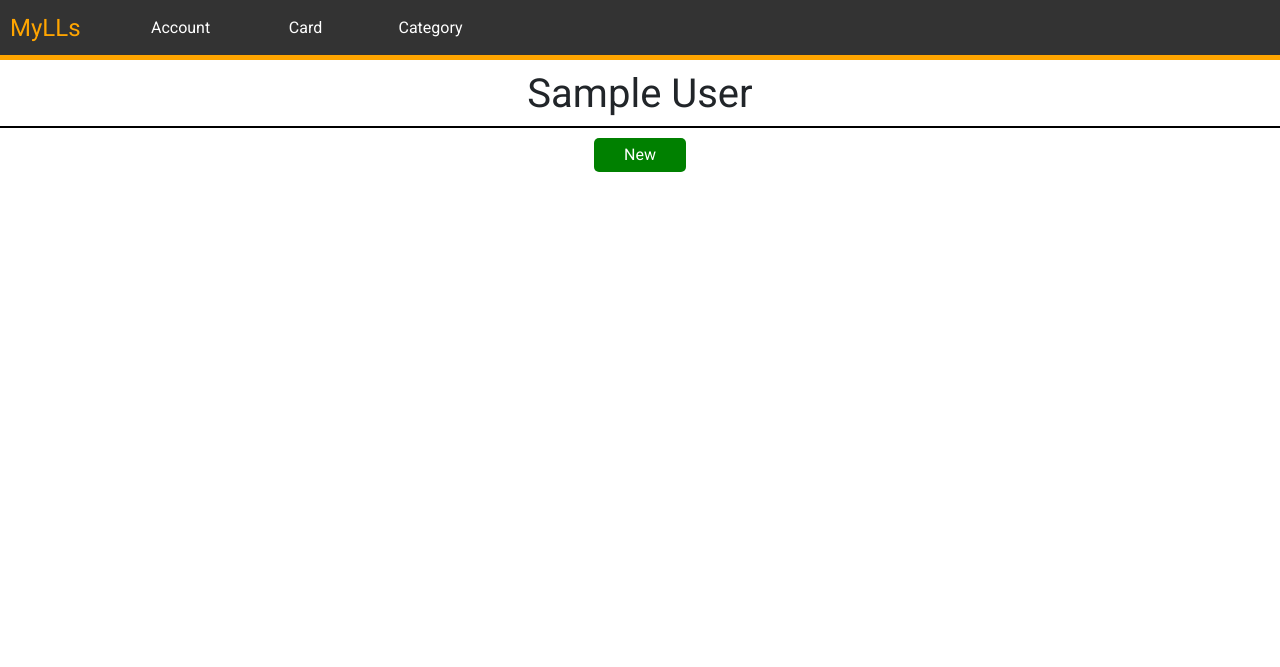
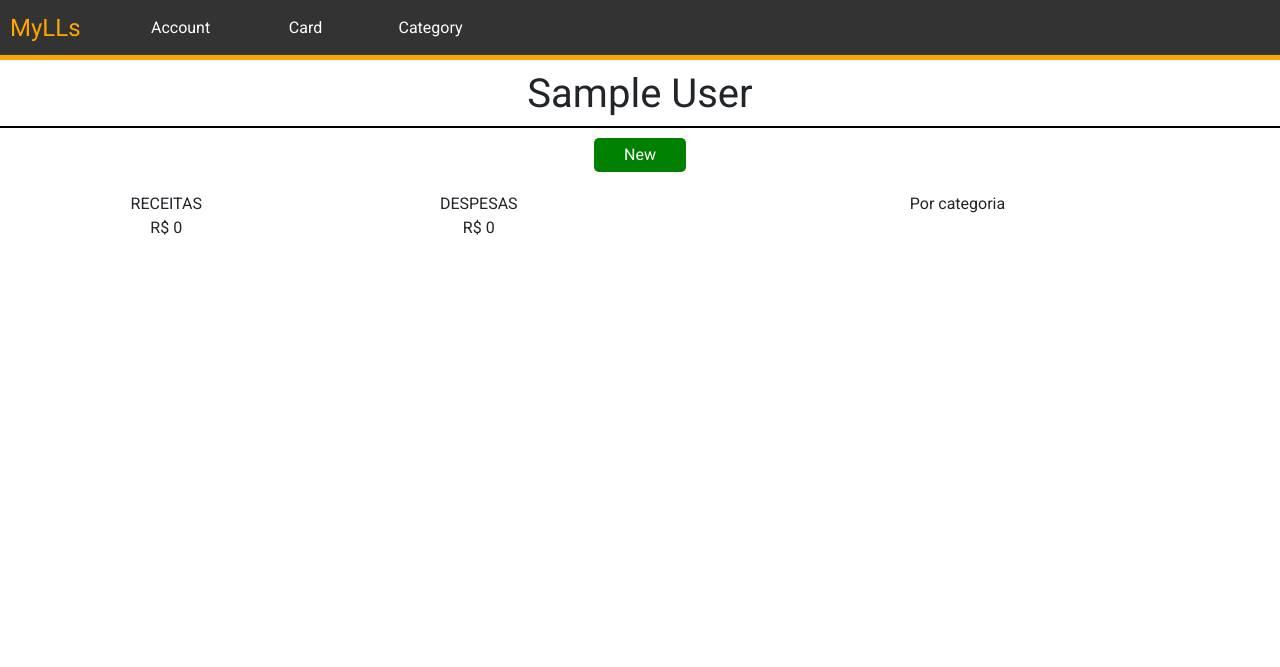
Before and after one commit to bbortolli/php-treino, a PHP site: page /accounts/view.php?id=1 in a window 1280 px wide. Shown: the top 667 px of the page. Run offline with PHP 8.4, Linux system fonts and the light colour scheme; the visitor is signed in with stand-in values (Sample User, id 1); data that the repository does not hold is empty; some libraries are stand-ins or nearby versions.

Commit message:
Dashboard style, scripts

```diff
--- a/accounts/view.php
+++ b/accounts/view.php
@@ -75,7 +75,6 @@
 
 <div class="content-items">
 	<div class="leftgrid">
-		<div class="gridcontrol scrolly">
 		<?php if ($transactionList) : ?>
 		<table class="table">
 			<tr>
@@ -89,7 +88,7 @@
 			<?php if ($t['type'] === 'in') : ?>
 				<?php $moneyFormat = number_format($t['value'], 2, '.', ','); ?>
 				<tr class="<?= $t['type']; ?>">
-						<td><?= $moneyFormat; ?></td>
+					<td class="inAux"><?= $moneyFormat; ?></td>
 					<td><?= $t['date']; ?></td>
 					<td><?= $t['category']; ?></td>
 					<td><?= $t['description']; ?></td>
@@ -105,9 +104,7 @@
 		<?php endif; ?>
 		</table>
 	</div>
-	</div>
 	<div class="rightgrid">
-		<div class="gridcontrol scrolly">
 		<?php if ($transactionList) : ?>
 		<table class="table">
 			<tr>
@@ -121,7 +118,7 @@
 			<?php if ($t['type'] === 'out') : ?>
 				<?php $moneyFormat = number_format($t['value'], 2, '.', ','); ?>
 				<tr class="<?= $t['type']; ?>">
-						<td><?= $moneyFormat; ?></td>
+					<td class="outAux"><?= $moneyFormat; ?></td>
 					<td><?= $t['date']; ?></td>
 					<td><?= $t['category']; ?></td>
 					<td><?= $t['description']; ?></td>
@@ -137,6 +134,20 @@
 		<?php endif; ?>
 		</table>
 	</div>
+	<div class="botleft">
+		<div class="amounts midwid">
+			<span>RECEITAS</span>
+			<span class="totalr"></span>
+		</div>
+		<div class="amounts midwid">
+			<span>DESPESAS</span>
+			<span class="totald"></span>
+		</div>
+	</div>
+	<div class="botright">
+		<div class="amounts">
+			<span>Por categoria</span>
+		</div>
 	</div>
 </div>
 
--- a/css/style.css
+++ b/css/style.css
@@ -6,11 +6,10 @@
 
 body {
     display: grid;
-    grid-template-rows: 60px 1fr 10vh;
+    grid-template-rows: 60px 1fr;
     grid-template-areas:
         "header"
-        "main"
-        "footer"
+        "main";
 }
 
 .header {
@@ -36,10 +35,33 @@ main {
 
 .leftgrid {
     grid-area: leftgrid;
+    overflow-y: auto;
 }
 
 .rightgrid {
     grid-area: rightgrid;
+    overflow-y: auto;
+}
+
+.botleft {
+    grid-area: botleft;
+    display: flex;
+}
+
+.botright {
+    grid-area: botright;
+}
+
+.midwid {
+    width: 50%;
+}
+
+.amounts {
+    text-align: center;
+}
+
+.amounts span {
+    display: block;
 }
 
 h1 {
@@ -279,11 +301,12 @@ tr.out, tr.out:hover td {
 }
 
 .content-items {
-    margin: 50px 10px;
+    margin: 20px 10px;
     display: grid;
     grid-template-columns: 1fr 1fr;
-    grid-template-rows: 306px 1fr;
+    grid-template-rows: 1fr 306px;
     grid-template-areas:
+        "botleft botright"
         "leftgrid rightgrid";
     grid-gap: 10px;
 }
@@ -331,6 +354,5 @@ footer {
     position: fixed;
     bottom: 0;
     background-color: #999;
-    grid-area: footer;
     width: 100%;
 }
--- a/script.js
+++ b/script.js
@@ -62,4 +62,19 @@ $(document).ready(function() {
             .sort(comparer(Array.from(th.parentNode.children).indexOf(th), this.asc = !this.asc))
             .forEach(tr => table.appendChild(tr) );
     })));
+
+    var totalIn = 0;
+    var totalOut = 0;
+    $('td[class=inAux]').each(function (i, e) {
+        value = parseFloat($(this).html())
+        totalIn += value
+
+    })
+    $('td[class=outAux]').each(function (i, e) {
+        value = parseFloat($(this).html())
+        totalOut -= value
+
+    })
+    $('span[class=totalr]').text('R$ ' + totalIn);
+    $('span[class=totald]').text('R$ ' + totalOut);
 });
```
Lines whose indentation alone changed are shown as unchanged.
